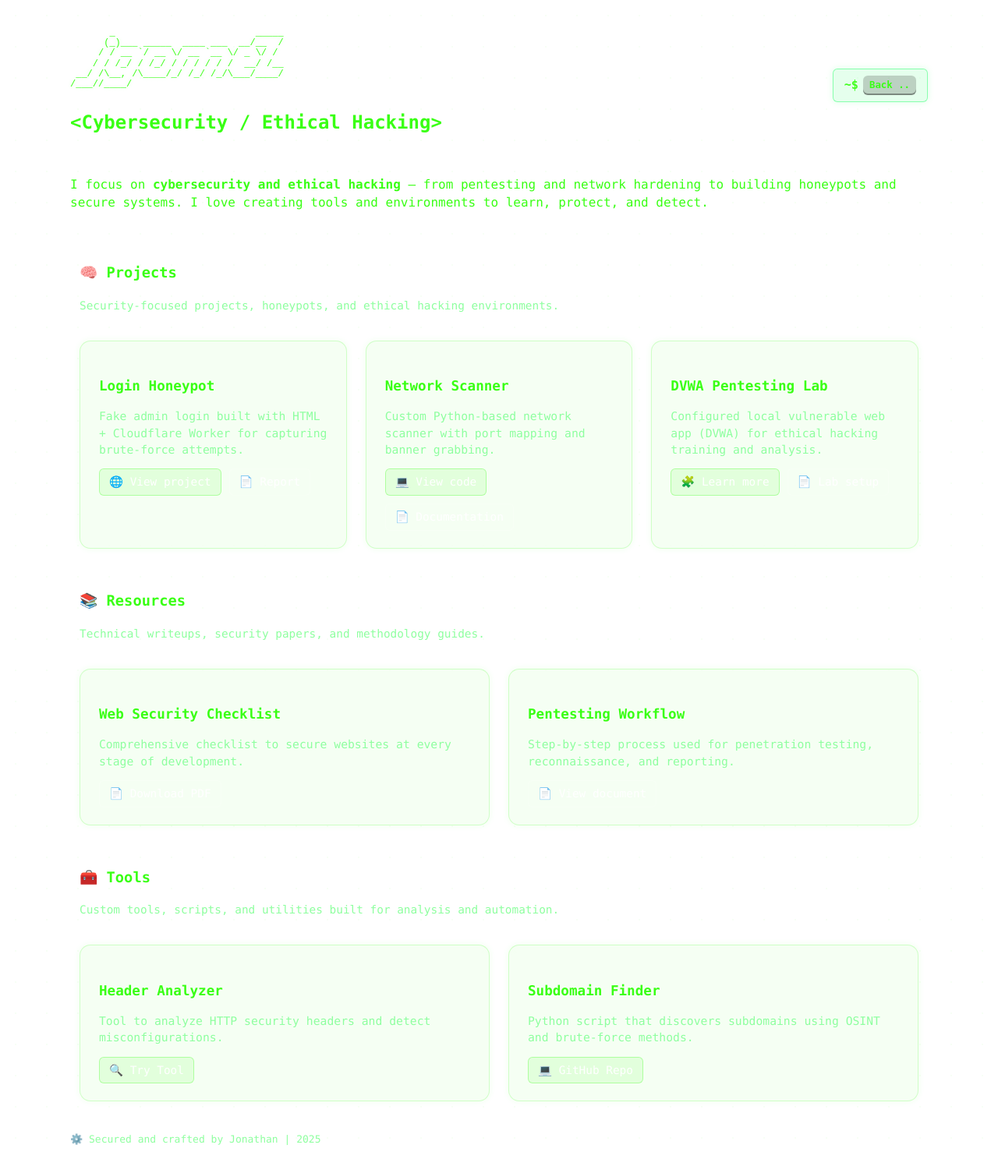
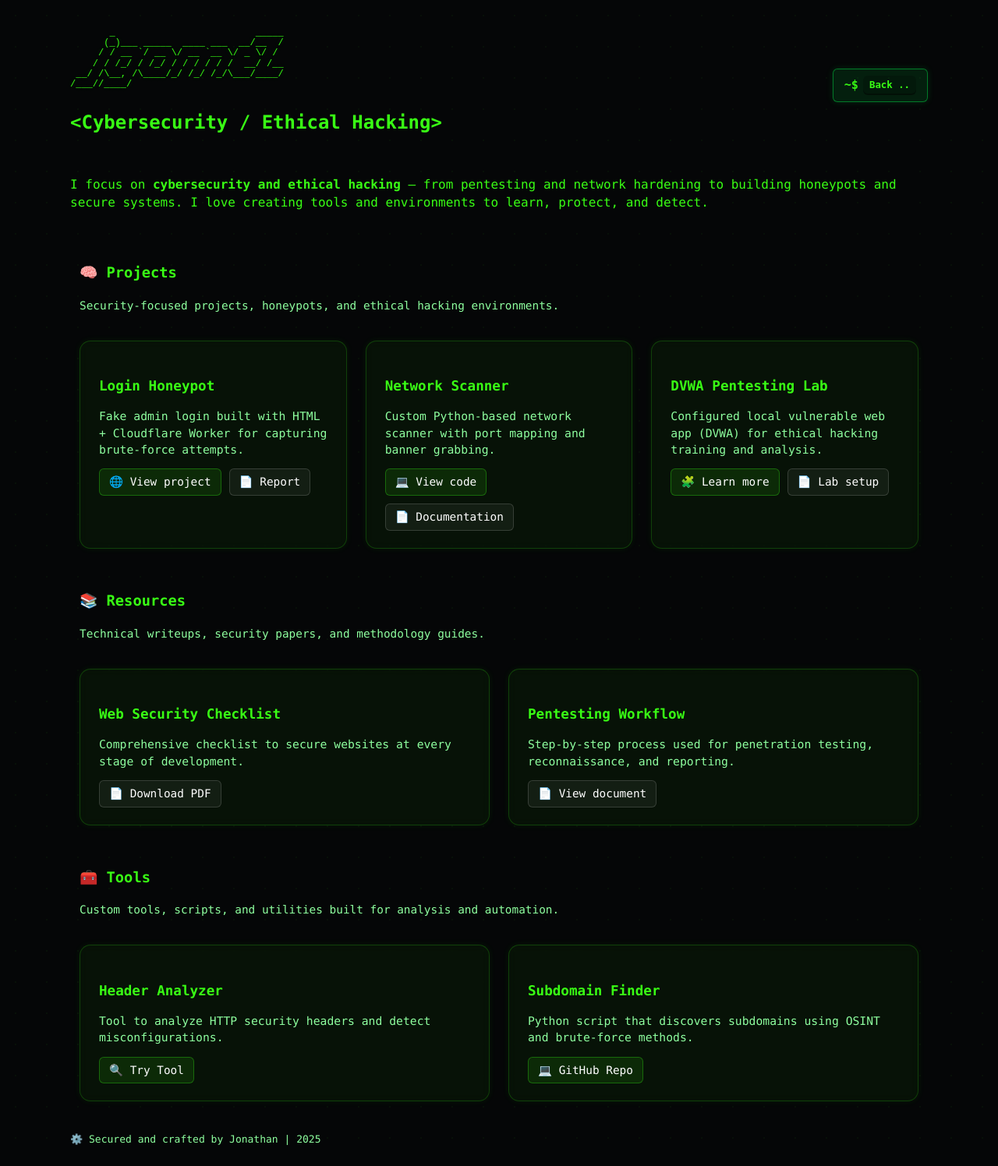
Before and after one commit to jonathang88/jonathangomez.qzz.io, a PHP site: page /cybersecurity in a window 1280 px wide. Shown: the whole page at 78% size. Run offline with PHP 8.4, Linux system fonts and the light colour scheme.

Commit message:
Update theme-cyber.css

```diff
--- a/css/theme-cyber.css
+++ b/css/theme-cyber.css
@@ -8,10 +8,9 @@
   font-family: ui-monospace, SFMono-Regular, Menlo, Monaco, "Roboto Mono", monospace;
 }
 
-/* Fondo tipo terminal con patrón */
+
 body {
-    background: linear-gradient(180deg, #000 0%, #020202 100%) !important;
-  background-image: radial-gradient(rgba(57, 255, 20, 0.04) 1px, transparent 1px) !important;
+     background-image: radial-gradient(rgba(57, 255, 20, 0.04) 1px, transparent 1px) !important;
   background-size: 40px 40px !important;
   color: var(--accent);
 }
```
